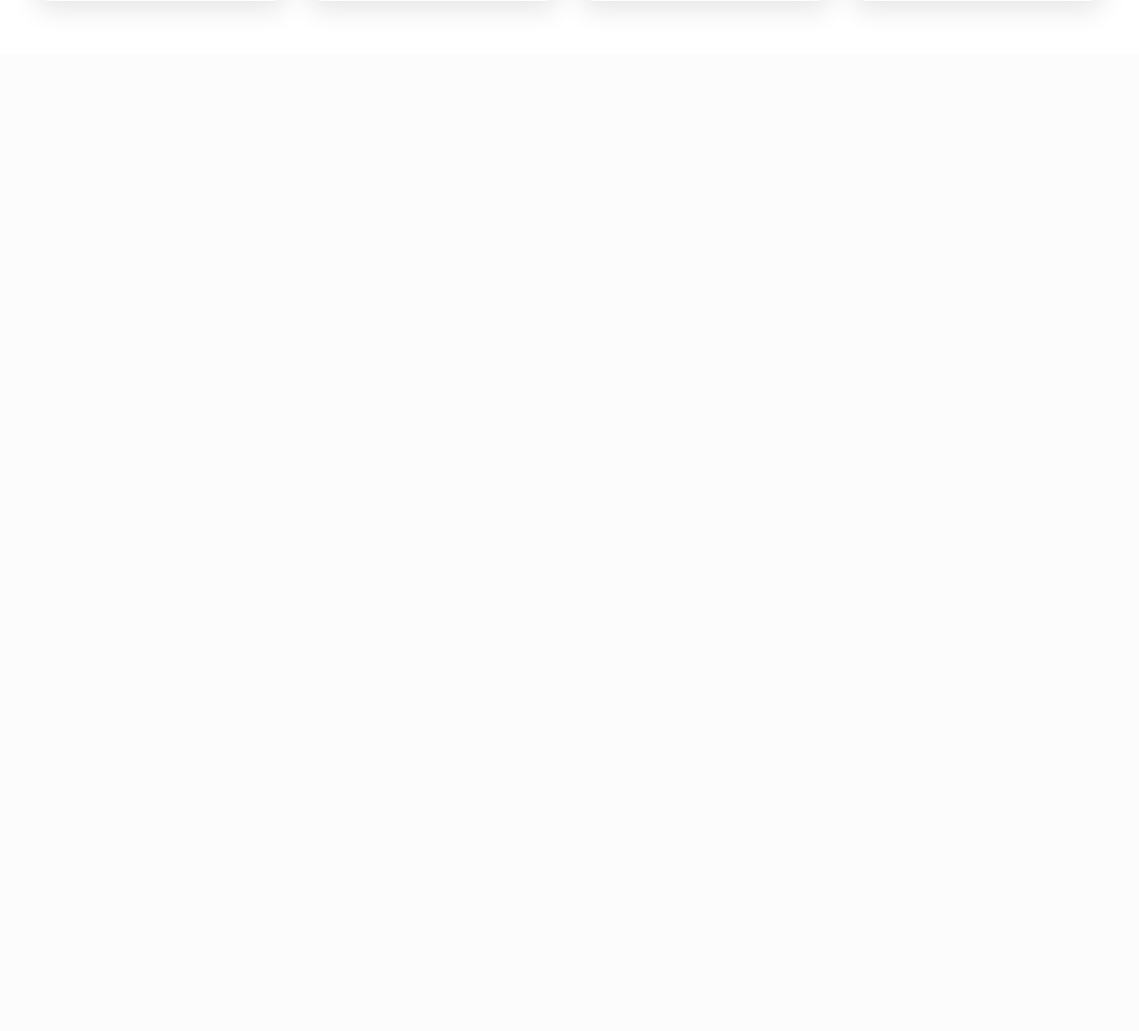
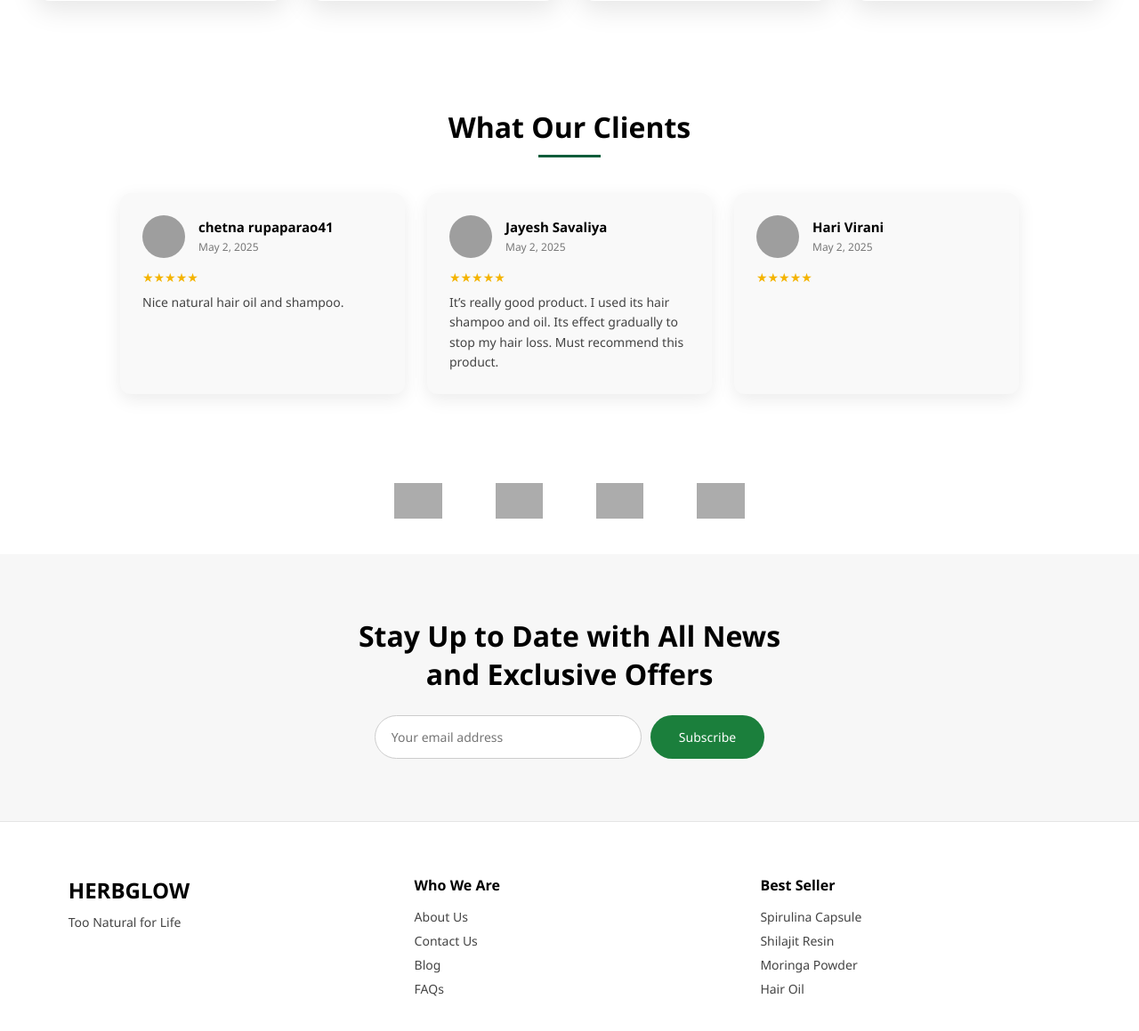
Before and after one commit to hinex-vaghadiya/frontend, a Django app: page / in a window 1280 px wide. Shown: the part 3281-4440 px from the top of the page at 89% size. Before the commit the page ends 3288 px from the top, so only its background shows below. Run offline with Django 5.2, Linux system fonts and the light colour scheme; data that the repository does not hold is empty; grey boxes are pictures that could not be loaded.

Commit message:
basic index structure complete

```diff
--- a/users/static/css/style.css
+++ b/users/static/css/style.css
@@ -948,3 +948,203 @@ body {
     grid-template-columns: 1fr;
   }
 }
+
+
+/* ===============================
+   CLIENT REVIEWS SECTION
+================================ */
+.client-reviews {
+    padding: 60px 6%;
+    background: #fff;
+    text-align: center;
+}
+
+.client-reviews .section-title {
+    font-size: 32px;
+    margin-bottom: 40px;
+    font-weight: 600;
+}
+
+.reviews-wrapper {
+    display: flex;
+    gap: 25px;
+    justify-content: center;
+    flex-wrap: wrap;
+}
+
+.review-card {
+    background: #f9f9f9;
+    padding: 25px;
+    width: 320px;
+    border-radius: 12px;
+    text-align: left;
+    box-shadow: 0 6px 20px rgba(0, 0, 0, 0.08);
+}
+
+.review-header {
+    display: flex;
+    gap: 15px;
+    align-items: center;
+    margin-bottom: 12px;
+}
+
+.review-header img {
+    width: 48px;
+    height: 48px;
+    border-radius: 50%;
+    object-fit: cover;
+}
+
+.review-header h4 {
+    font-size: 15px;
+    margin: 0;
+}
+
+.review-header span {
+    font-size: 12px;
+    color: #777;
+}
+
+.stars {
+    color: #f4b400;
+    margin: 8px 0;
+    font-size: 14px;
+}
+
+.review-card p {
+    font-size: 14px;
+    color: #444;
+    line-height: 1.6;
+}
+
+
+
+/* ===============================
+   MARKETPLACE LOGOS
+================================ */
+.marketplace-section {
+    padding: 40px 6%;
+    background: #fff;
+}
+
+.marketplace-logos {
+    display: flex;
+    justify-content: center;
+    align-items: center;
+    gap: 60px;
+    flex-wrap: wrap;
+}
+
+.marketplace-logos img {
+    max-height: 40px;
+    filter: grayscale(100%);
+    opacity: 0.85;
+    transition: all 0.3s ease;
+}
+
+.marketplace-logos img:hover {
+    filter: grayscale(0);
+    opacity: 1;
+}
+
+
+
+/* ===============================
+   NEWSLETTER SECTION
+================================ */
+.newsletter-section {
+    background: #f7f7f7;
+    padding: 70px 6%;
+    text-align: center;
+}
+
+.newsletter-section h2 {
+    font-size: 32px;
+    font-weight: 600;
+    margin-bottom: 25px;
+}
+
+.newsletter-form {
+    display: flex;
+    justify-content: center;
+    gap: 10px;
+    flex-wrap: wrap;
+}
+
+.newsletter-form input {
+    padding: 14px 18px;
+    width: 300px;
+    border-radius: 30px;
+    border: 1px solid #ccc;
+    outline: none;
+    font-size: 14px;
+}
+
+.newsletter-form button {
+    padding: 14px 32px;
+    border-radius: 30px;
+    border: none;
+    background: #1b7f3c;
+    color: #fff;
+    font-size: 14px;
+    cursor: pointer;
+    transition: background 0.3s ease;
+}
+
+.newsletter-form button:hover {
+    background: #155f2d;
+}
+
+/* ===============================
+   FOOTER
+================================ */
+.site-footer {
+    background: #fff;
+    color: #000;
+    padding: 60px 6% 30px;
+    border-top: 1px solid #e5e5e5;
+}
+
+.footer-container {
+    display: grid;
+    grid-template-columns: repeat(auto-fit, minmax(200px, 1fr));
+    gap: 40px;
+}
+
+.footer-brand h3 {
+    font-size: 24px;
+    margin-bottom: 10px;
+    color: #000;
+}
+
+.footer-brand p {
+    font-size: 14px;
+    color: #444;
+}
+
+.footer-links h4,
+.footer-contact h4 {
+    margin-bottom: 15px;
+    font-size: 16px;
+    color: #000;
+}
+
+.footer-links a {
+    display: block;
+    font-size: 14px;
+    color: #444;
+    margin-bottom: 8px;
+    text-decoration: none;
+    transition: color 0.3s ease;
+}
+
+.footer-links a:hover {
+    color: #1b7f3c;
+}
+
+.footer-contact p {
+    font-size: 14px;
+    color: #444;
+    margin-bottom: 8px;
+    line-height: 1.6;
+}
--- a/users/templates/index.html
+++ b/users/templates/index.html
@@ -236,7 +236,7 @@
             <div class="why-accordion">
 
                 <div class="accordion-item active">
-                    <button class="accordion-btn" data-image="{% static 'images/why1.jpg' %}"
+                    <button class="accordion-btn" data-image="{% static 'images/hero1.png' %}"
                         data-text="HerbGlow brings you pure Ayurvedic solutions designed to naturally boost energy, immunity and overall wellness.">
                         Why HerbGlow?
                         <span class="icon">›</span>
@@ -244,7 +244,7 @@
                 </div>
 
                 <div class="accordion-item">
-                    <button class="accordion-btn" data-image="{% static 'images/why2.jpg' %}"
+                    <button class="accordion-btn" data-image="{% static 'images/hero2.png' %}"
                         data-text="We offer high-quality herbal supplements, crafted to fill nutritional gaps and support a balanced lifestyle.">
                         What do we offer?
                         <span class="icon">›</span>
@@ -252,7 +252,7 @@
                 </div>
 
                 <div class="accordion-item">
-                    <button class="accordion-btn" data-image="{% static 'images/why3.jpg' %}"
+                    <button class="accordion-btn" data-image="{% static 'images/hero1.png' %}"
                         data-text="HerbGlow was founded with a promise of purity, honesty and authentic Ayurveda for every household.">
                         Our Beginning & Promise
                         <span class="icon">›</span>
@@ -260,7 +260,7 @@
                 </div>
 
                 <div class="accordion-item">
-                    <button class="accordion-btn" data-image="{% static 'images/why4.jpg' %}"
+                    <button class="accordion-btn" data-image="{% static 'images/hero2.png' %}"
                         data-text="Every product we create is focused on long-term health, safety and visible results you can trust.">
                         Our Promise to Your Health
                         <span class="icon">›</span>
@@ -300,7 +300,7 @@
                 <div class="flip-card-inner">
                     <!-- Front -->
                     <div class="flip-card-front">
-                        <img src="/static/images/card1.jpg" alt="Health Support">
+                        <img src="/static/images/hero1.png" alt="Health Support">
                         <h4>Daily Health Support</h4>
                         <p>Simple nutrition boost</p>
                     </div>
@@ -371,30 +371,98 @@
     </section>
 
 
+    <!-- WHAT OUR CLIENTS SAY -->
+    <section class="client-reviews">
+        <h2 class="section-title">What Our Clients</h2>
+
+        <div class="reviews-wrapper">
+            <div class="review-card">
+                <div class="review-header">
+                    <img src="{% static 'images/user1.jpg' %}" alt="User">
+                    <div>
+                        <h4>chetna rupaparao41</h4>
+                        <span>May 2, 2025</span>
+                    </div>
+                </div>
+
+                <div class="stars">★★★★★</div>
+                <p>Nice natural hair oil and shampoo.</p>
+            </div>
+
+            <div class="review-card">
+                <div class="review-header">
+                    <img src="{% static 'images/user2.jpg' %}" alt="User">
+                    <div>
+                        <h4>Jayesh Savaliya</h4>
+                        <span>May 2, 2025</span>
+                    </div>
+                </div>
+
+                <div class="stars">★★★★★</div>
+                <p>
+                    It’s really good product. I used its hair shampoo and oil.
+                    Its effect gradually to stop my hair loss.
+                    Must recommend this product.
+                </p>
+            </div>
+
+            <div class="review-card">
+                <div class="review-header">
+                    <img src="{% static 'images/user3.jpg' %}" alt="User">
+                    <div>
+                        <h4>Hari Virani</h4>
+                        <span>May 2, 2025</span>
+                    </div>
+                </div>
+
+                <div class="stars">★★★★★</div>
+            </div>
+        </div>
+    </section>
 
 
+    <!-- MARKETPLACE LOGOS -->
+    <section class="marketplace-section">
+        <div class="marketplace-logos">
+            <img src="{% static 'images/tata1mg.png' %}" alt="Tata 1mg">
+            <img src="{% static 'images/meesho.png' %}" alt="Meesho">
+            <img src="{% static 'images/amazon.png' %}" alt="Amazon">
+            <img src="{% static 'images/flipkart.png' %}" alt="Flipkart">
+        </div>
+    </section>
+
+    <!-- NEWSLETTER -->
+    <section class="newsletter-section">
+        <h2>Stay Up to Date with All News <br> and Exclusive Offers</h2>
+
+        <form class="newsletter-form">
+            <input type="email" placeholder="Your email address" required>
+            <button type="submit">Subscribe</button>
+        </form>
+    </section>
 
 
+    <!-- FOOTER -->
+    <footer class="site-footer">
+        <div class="footer-container">
 
-    <!-- AUTH OVERLAY -->
-    <div class="auth-overlay" id="authOverlay"></div>
+            <div class="footer-brand">
+                <h3>HERBGLOW</h3>
+                <p>Too Natural for Life</p>
+            </div>
 
-    <!-- AUTH DRAWER -->
-    <div class="auth-drawer" id="authDrawer">
-        <span class="close-btn" id="closeAuth">&times;</span>
+            <div class="footer-links">
+                <h4>Who We Are</h4>
+                <a href="#">About Us</a>
+                <a href="#">Contact Us</a>
+                <a href="#">Blog</a>
+                <a href="#">FAQs</a>
+            </div>
 
-        <!-- LOGIN FORM -->
-        <div id="loginForm">
-            {% include "login.html" %}
-        </div>
-
-        <!-- REGISTER FORM -->
-        <div id="registerForm" style="display:none;">
-            {% include "register.html" %}
-        </div>
-    </div>
-
-    <script src="{% static 'js/script.js'%}"></script>
-</body>
-
-</html>
+            <div class="footer-links">
+                <h4>Best Seller</h4>
+                <a href="#">Spirulina Capsule</a>
+                <a href="#">Shilajit Resin</a>
+                <a href="#">Moringa Powder</a>
+                <a href="#">Hair Oil</a>
+            </div>
```
